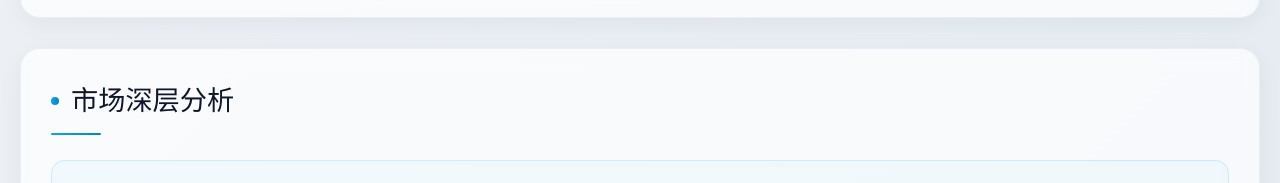
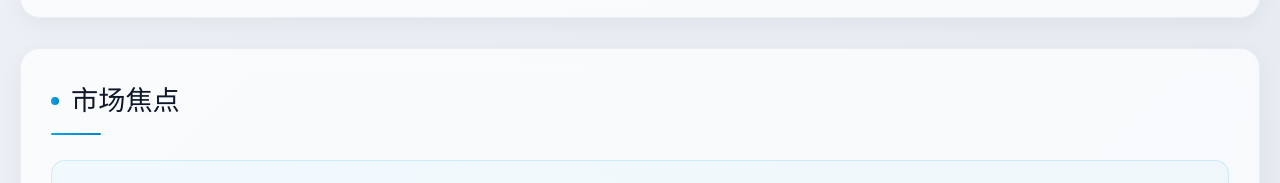
Before and after one commit to anderseric123/marco.github.io, a plain HTML site: page index.html in a window 1280 px wide. Shown: the part 2960-3143 px from the top of the page. Drawn offline with nearby package versions, Linux system fonts and the light colour scheme.

Commit message:
Update index.html

```diff
--- a/index.html
+++ b/index.html
@@ -463,9 +463,9 @@
             </div>
         </div>
 
-        <!-- 市场深层分析 -->
+        <!-- 市场焦点 -->
         <div class="section fade-in">
-            <h2 class="section-title">市场深层分析</h2>
+            <h2 class="section-title">市场焦点</h2>
 
             <div class="highlight-box">
                 <div class="highlight-title">供应过剩格局凸显</div>
```
